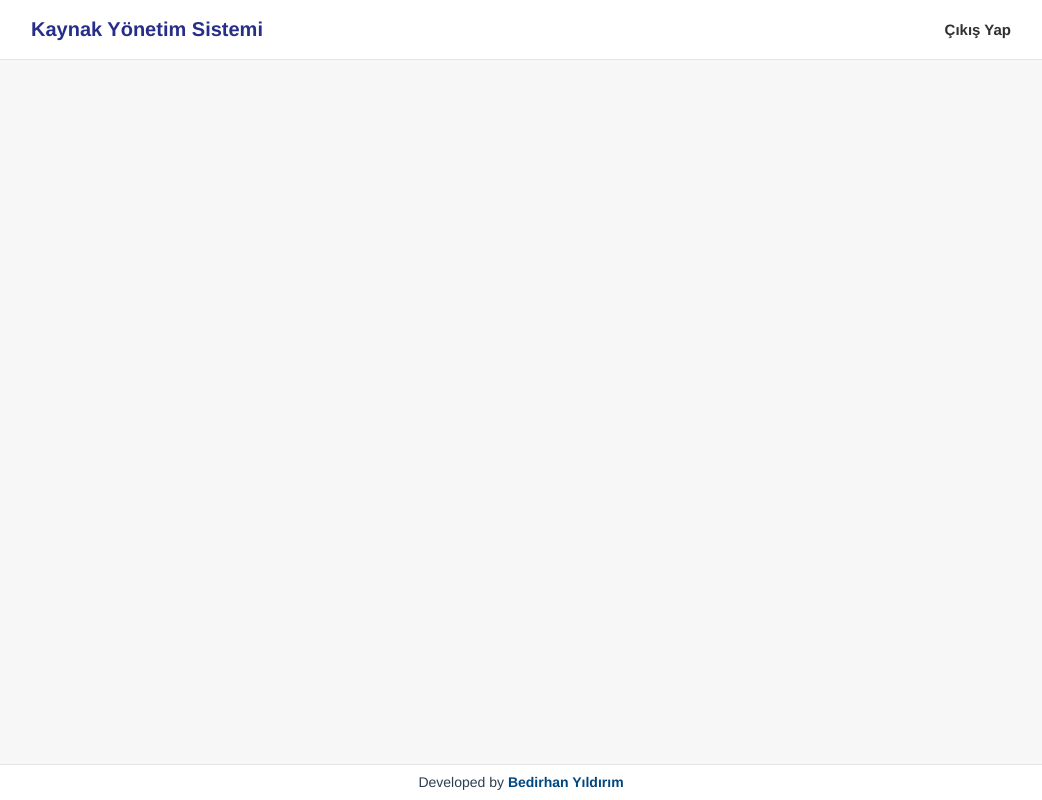
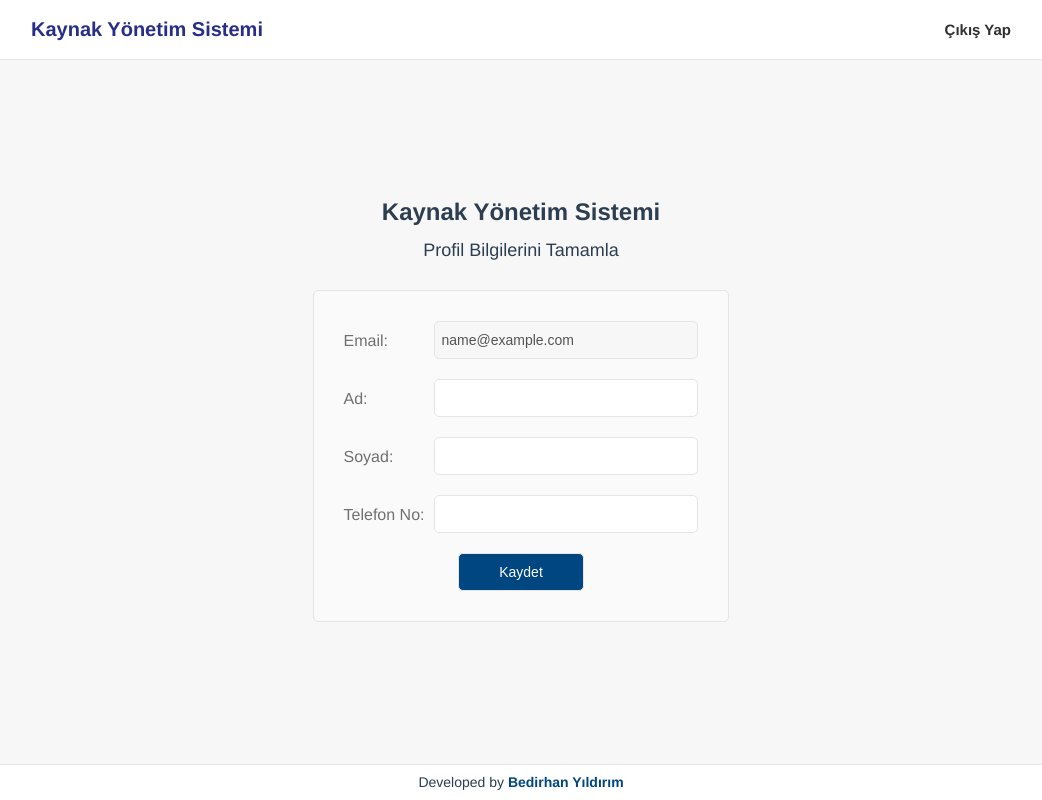
Before and after one commit to bedirhanyildirim/Venue-Manager, a Vue app: page /complete-profile in a window 1280 px wide. Shown: the whole page, without its empty margins (119-1161 px from the left). Built offline with nearby package versions, Linux system fonts and the light colour scheme; no server answers; the database is empty; sample sign-in values are in the browser's storage.

Commit message:
complete profile page & component created

```diff
--- /dev/null
+++ b/src/components/complete.completeProfile.vue
@@ -0,0 +1,127 @@
+<template>
+<div id="complete">
+    <div class="row">
+        <label for="email" class="input-name">Email:</label>
+        <input id="email" type="text" v-model="email" name="email" disabled/>
+    </div>
+    <div class="row">
+        <label for="name" class="input-name">Ad:</label>
+        <input id="name" type="text" v-model="name" name="name"/>
+    </div>
+    <div class="row">
+        <label for="surname" class="input-name">Soyad:</label>
+        <input id="surname" type="text" v-model="surname" name="surname"/>
+    </div>
+    <div class="row">
+        <label for="mobile" class="input-name">Telefon No:</label>
+        <input id="mobile" type="text" v-model="mobile" name="mobile"/>
+    </div>
+    <div class="row" style="justify-content: center; margin-bottom: 0;">
+        <div class="button">
+            <button @click="fill">Kaydet</button>
+        </div>
+    </div>
+</div>
+</template>
+
+<script>
+import store from '../store'
+import router from '../router'
+import { mapGetters } from 'vuex'
+import { usersCollection } from '../firebase/index'
+export default {
+    name: "complete.completeProfile",
+    store,
+    router,
+    data: function () {
+        return {
+            name: '',
+            surname: '',
+            mobile: '',
+            email: ''
+        }
+    },
+    computed: {
+        ...mapGetters([
+            'getUser',
+            'loggedIn'
+        ])
+    },
+    created () {
+        this.email = this.getUser.email
+    },
+    methods: {
+        fill: function () {
+            console.log("doldurdun.")
+        }
+    }
+}
+</script>
+
+<style lang="scss" scoped>
+#complete {
+    padding: 30px;
+    border-radius: 5px;
+    animation: fadeIn 1s;
+    background-color: #fafafa;
+    border: 1px solid #e5e5e5;
+    -webkit-animation: fadeIn 1s;
+}
+#complete {
+    .row {
+        display: flex;
+        align-items: center;
+        justify-content: space-between;
+        margin-bottom: 20px;
+    }
+    .input-name {
+        color: #707070;
+        font-size: 16px;
+        margin-right: 10px;
+        font-weight: normal;
+        display: inline-block;
+    }
+    input {
+        width: 250px;
+        font-size: 14px;
+        padding: 10px 6px;
+        border-radius: 5px;
+        display: inline-block;
+        border: 1px solid #e5e5e5;
+    }
+    input:focus {
+        box-shadow: 0px 0px 3px 0px rgba(0,70,128,.75);
+    }
+    .button {
+        display: flex;
+        align-items: center;
+        justify-content: center;
+    }
+    .button {
+        button {
+            width: 100%;
+            color: #ffffff;
+            display: block;
+            font-size: 14px;
+            box-shadow: none;
+            padding: 10px 40px;
+            border-radius: 5px;
+            font-weight: normal;
+            border: 1px solid #e5e5e5;
+            background-color: #004680;
+        }
+        button:hover:enabled {
+            cursor: pointer;
+        }
+    }
+}
+@-webkit-keyframes fadeIn {
+    from { opacity: 0; }
+    to { opacity: 1; }
+}
+
+@keyframes fadeIn {
+    from { opacity: 0; }
+    to { opacity: 1; }
+}
+</style>
--- /dev/null
+++ b/src/pages/completeProfile.pages.vue
@@ -0,0 +1,81 @@
+<template>
+<div id="completeProfile">
+    <container display="flex">
+        <div class="content">
+            <h3 class="logo">Kaynak Yönetim Sistemi</h3>
+            <h5 class="welcome">Profil Bilgilerini Tamamla</h5>
+            <complete-profile-component></complete-profile-component>
+        </div>
+    </container>
+</div>
+</template>
+
+<script>
+import store from '../store'
+import router from '../router'
+import container from '../components/container'
+import completeProfileComponent from '../components/complete.completeProfile'
+import { mapGetters } from 'vuex'
+import { usersCollection } from '../firebase/index'
+export default {
+    name: "completeProfile.pages",
+    components: { container, completeProfileComponent },
+    store,
+    router,
+    data: function () {
+        return {
+            name: '',
+            surname: '',
+            mobile: '',
+            email: ''
+        }
+    },
+    computed: {
+        ...mapGetters([
+            'getUser'
+        ])
+    },
+    created () {
+        // if exists
+        usersCollection.doc(this.getUser.uid).get().then(function(doc) {
+            if (doc.exists) {
+                console.log("Document data:", doc.data())
+                router.push("/")
+            } else {
+                // doc.data() will be undefined in this case
+                console.log("No such document!")
+            }
+        }).catch(function(error) {
+            console.log("Error getting document:", error)
+        })
+    }
+}
+</script>
+
+<style lang="scss" scoped>
+#completeProfile {
+    display: flex;
+    height: calc(100vh - 96px);
+    align-items: center;
+    justify-content: center;
+}
+.container {
+    .content {
+        padding: 50px 0;
+        transition: opacity 1s ease-out;
+    }
+    .content {
+        .logo {
+            font-size: 24px;
+            text-align: center;
+            margin-bottom: 20px;
+        }
+        .welcome {
+            font-size: 18px;
+            text-align: center;
+            margin-bottom: 30px;
+            font-weight: normal;
+        }
+    }
+}
+</style>
--- a/src/router/index.js
+++ b/src/router/index.js
@@ -1,7 +1,9 @@
 import Vue from 'vue'
 import VueRouter from 'vue-router'
+import Store from '../store'
 import Home from '../pages/home.pages.vue'
 import Membership from '../pages/membership.pages'
+import CompleteProfile from '../pages/completeProfile.pages'
 
 Vue.use(VueRouter)
 
@@ -15,6 +17,15 @@ const routes = [
     path: '/membership',
     name: 'Membership',
     component: Membership
+  },
+  {
+    path: '/complete-profile',
+    name: 'CompleteProfile',
+    component: CompleteProfile,
+    meta: {
+      title: 'Profilini Tamamla',
+      requiresAuth: true
+    }
   }
 ]
 
```
